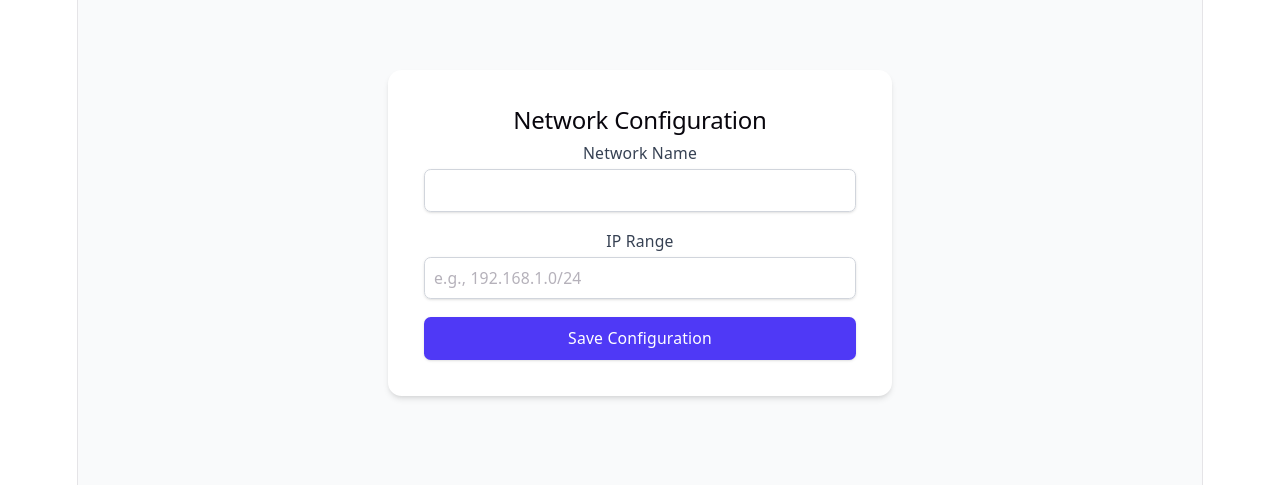
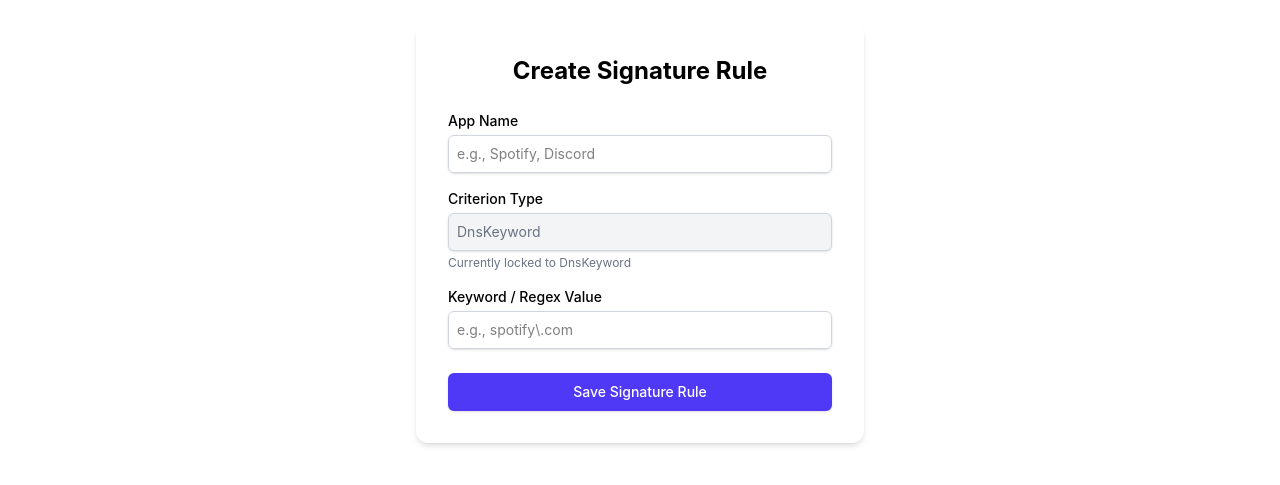
Before and after one commit to DanielChorbajiyski-S/Network-app-identifier, a React (Vite) app in the folder Network-Identifier.Client/: page /config in a window 1280 px wide. Shown: the part 167-652 px from the top of the page. Built offline with nearby package versions, Linux system fonts and the light colour scheme.

Commit message:
Implemented UI for configuration

```diff
--- a/Network-Identifier.Client/src/index.css
+++ b/Network-Identifier.Client/src/index.css
@@ -1,113 +1 @@
 @import "tailwindcss";
-
-:root {
-  --text: #6b6375;
-  --text-h: #08060d;
-  --bg: #fff;
-  --border: #e5e4e7;
-  --code-bg: #f4f3ec;
-  --accent: #aa3bff;
-  --accent-bg: rgba(170, 59, 255, 0.1);
-  --accent-border: rgba(170, 59, 255, 0.5);
-  --social-bg: rgba(244, 243, 236, 0.5);
-  --shadow:
-    rgba(0, 0, 0, 0.1) 0 10px 15px -3px, rgba(0, 0, 0, 0.05) 0 4px 6px -2px;
-
-  --sans: system-ui, 'Segoe UI', Roboto, sans-serif;
-  --heading: system-ui, 'Segoe UI', Roboto, sans-serif;
-  --mono: ui-monospace, Consolas, monospace;
-
-  font: 18px/145% var(--sans);
-  letter-spacing: 0.18px;
-  color-scheme: light dark;
-  color: var(--text);
-  background: var(--bg);
-  font-synthesis: none;
-  text-rendering: optimizeLegibility;
-  -webkit-font-smoothing: antialiased;
-  -moz-osx-font-smoothing: grayscale;
-
-  @media (max-width: 1024px) {
-    font-size: 16px;
-  }
-}
-
-@media (prefers-color-scheme: dark) {
-  :root {
-    --text: #9ca3af;
-    --text-h: #f3f4f6;
-    --bg: #16171d;
-    --border: #2e303a;
-    --code-bg: #1f2028;
-    --accent: #c084fc;
-    --accent-bg: rgba(192, 132, 252, 0.15);
-    --accent-border: rgba(192, 132, 252, 0.5);
-    --social-bg: rgba(47, 48, 58, 0.5);
-    --shadow:
-      rgba(0, 0, 0, 0.4) 0 10px 15px -3px, rgba(0, 0, 0, 0.25) 0 4px 6px -2px;
-  }
-
-  #social .button-icon {
-    filter: invert(1) brightness(2);
-  }
-}
-
-#root {
-  width: 1126px;
-  max-width: 100%;
-  margin: 0 auto;
-  text-align: center;
-  border-inline: 1px solid var(--border);
-  min-height: 100svh;
-  display: flex;
-  flex-direction: column;
-  box-sizing: border-box;
-}
-
-body {
-  margin: 0;
-}
-
-h1,
-h2 {
-  font-family: var(--heading);
-  font-weight: 500;
-  color: var(--text-h);
-}
-
-h1 {
-  font-size: 56px;
-  letter-spacing: -1.68px;
-  margin: 32px 0;
-  @media (max-width: 1024px) {
-    font-size: 36px;
-    margin: 20px 0;
-  }
-}
-h2 {
-  font-size: 24px;
-  line-height: 118%;
-  letter-spacing: -0.24px;
-  margin: 0 0 8px;
-  @media (max-width: 1024px) {
-    font-size: 20px;
-  }
-}
-p {
-  margin: 0;
-}
-
-code,
-.counter {
-  font-family: var(--mono);
-  display: inline-flex;
-  border-radius: 4px;
-  color: var(--text-h);
-}
-
-code {
-  font-size: 15px;
-  line-height: 135%;
-  padding: 4px 8px;
-  background: var(--code-bg);
-}
--- a/Network-Identifier.Client/src/main.tsx
+++ b/Network-Identifier.Client/src/main.tsx
@@ -2,6 +2,7 @@ import React from 'react';
 import ReactDOM from 'react-dom/client';
 import { createBrowserRouter, RouterProvider } from 'react-router-dom';
 import { QueryClient, QueryClientProvider } from '@tanstack/react-query';
+import App from './App';
 import Config from './pages/Config';
 import Dashboard from './pages/Dashboard';
 import './index.css';
@@ -9,6 +10,10 @@ import './index.css';
 const queryClient = new QueryClient();
 
 const router = createBrowserRouter([
+  {
+    path: '/',
+    element: <App />,
+  },
   {
     path: '/config',
     element: <Config />,
--- a/Network-Identifier.Client/src/pages/Config.tsx
+++ b/Network-Identifier.Client/src/pages/Config.tsx
@@ -1,20 +1,28 @@
 import { useState } from 'react';
 import { useMutation } from '@tanstack/react-query';
 
+interface SignatureRulePayload {
+  appName: string;
+  criterionType: string;
+  value: string;
+}
+
 export default function Config() {
-  const [networkName, setNetworkName] = useState('');
-  const [ipRange, setIpRange] = useState('');
+  const [appName, setAppName] = useState('');
+  const [value, setValue] = useState('');
+
+  const criterionType = "DnsKeyword";
 
   const configMutation = useMutation({
-    mutationFn: async (configData: { name: string; range: string }) => {
+    mutationFn: async (ruleData: SignatureRulePayload) => {
       const response = await fetch('/api/config', {
         method: 'POST',
         headers: { 'Content-Type': 'application/json' },
-        body: JSON.stringify(configData),
+        body: JSON.stringify(ruleData),
       });
 
       if (!response.ok) {
-        throw new Error('Network response was not ok');
+        throw new Error('Failed to save signature rule');
       }
       return response.json();
     },
@@ -22,34 +30,50 @@ export default function Config() {
 
   const handleSubmit = (e: React.FormEvent) => {
     e.preventDefault();
-    configMutation.mutate({ name: networkName, range: ipRange });
+    configMutation.mutate({
+      appName,
+      criterionType,
+      value
+    });
   };
 
   return (
-    <div className="min-h-screen bg-gray-50 flex items-center justify-center p-4">
+    <div className="min-h-screen flex items-center justify-center p-4">
       <div className="max-w-md w-full bg-white rounded-xl shadow-md p-8">
-        <h2 className="text-2xl font-bold text-gray-900 mb-6">Network Configuration</h2>
+        <h2 className="text-black text-center text-2xl font-bold mb-6">Create Signature Rule</h2>
 
         <form onSubmit={handleSubmit} className="space-y-4">
           <div>
-            <label className="block text-sm font-medium text-gray-700">Network Name</label>
+            <label className="block text-sm font-medium text-black">App Name</label>
             <input
               type="text"
-              value={networkName}
-              onChange={(e) => setNetworkName(e.target.value)}
-              className="mt-1 block w-full rounded-md border-gray-300 shadow-sm focus:border-indigo-500 focus:ring-indigo-500 sm:text-sm p-2 border"
+              value={appName}
+              onChange={(e) => setAppName(e.target.value)}
+              placeholder="e.g., Spotify, Discord"
+              className="mt-1 block w-full rounded-md border-gray-300 shadow-sm focus:border-indigo-500 focus:ring-indigo-500 sm:text-sm p-2 border text-black"
               required
             />
           </div>
 
           <div>
-            <label className="block text-sm font-medium text-gray-700">IP Range</label>
+            <label className="block text-sm font-medium text-black">Criterion Type</label>
             <input
               type="text"
-              value={ipRange}
-              onChange={(e) => setIpRange(e.target.value)}
-              placeholder="e.g., 192.168.1.0/24"
-              className="mt-1 block w-full rounded-md border-gray-300 shadow-sm focus:border-indigo-500 focus:ring-indigo-500 sm:text-sm p-2 border"
+              value={criterionType}
+              disabled
+              className="mt-1 block w-full rounded-md border-gray-300 bg-gray-100 text-gray-500 shadow-sm sm:text-sm p-2 border cursor-not-allowed"
+            />
+            <p className="text-xs text-gray-500 mt-1">Currently locked to DnsKeyword</p>
+          </div>
+
+          <div>
+            <label className="block text-sm font-medium text-black">Keyword / Regex Value</label>
+            <input
+              type="text"
+              value={value}
+              onChange={(e) => setValue(e.target.value)}
+              placeholder="e.g., spotify\.com"
+              className="mt-1 block w-full rounded-md border-gray-300 shadow-sm focus:border-indigo-500 focus:ring-indigo-500 sm:text-sm p-2 border text-black"
               required
             />
           </div>
@@ -57,16 +81,16 @@ export default function Config() {
           <button
             type="submit"
             disabled={configMutation.isPending}
-            className="w-full flex justify-center py-2 px-4 border border-transparent rounded-md shadow-sm text-sm font-medium text-white bg-indigo-600 hover:bg-indigo-700 focus:outline-none focus:ring-2 focus:ring-offset-2 focus:ring-indigo-500 disabled:opacity-50"
+            className="w-full flex justify-center py-2 px-4 border border-transparent rounded-md shadow-sm text-sm font-medium text-white bg-indigo-600 hover:bg-indigo-700 focus:outline-none focus:ring-2 focus:ring-offset-2 focus:ring-indigo-500 disabled:opacity-50 mt-6"
           >
-            {configMutation.isPending ? 'Saving...' : 'Save Configuration'}
+            {configMutation.isPending ? 'Saving Rule...' : 'Save Signature Rule'}
           </button>
 
           {configMutation.isError && (
-            <p className="text-red-500 text-sm mt-2">Error saving configuration.</p>
+            <p className="text-red-500 text-sm mt-2">Error saving rule. Check console for details.</p>
           )}
           {configMutation.isSuccess && (
-            <p className="text-green-500 text-sm mt-2">Configuration saved successfully!</p>
+            <p className="text-green-500 text-sm mt-2">Rule saved successfully!</p>
           )}
         </form>
       </div>
```
Also changed, not shown: Network-Identifier.Client/src/App.css (deleted, +0 -184 lines), Network-Identifier.Client/src/App.tsx (+23 -116 lines).
